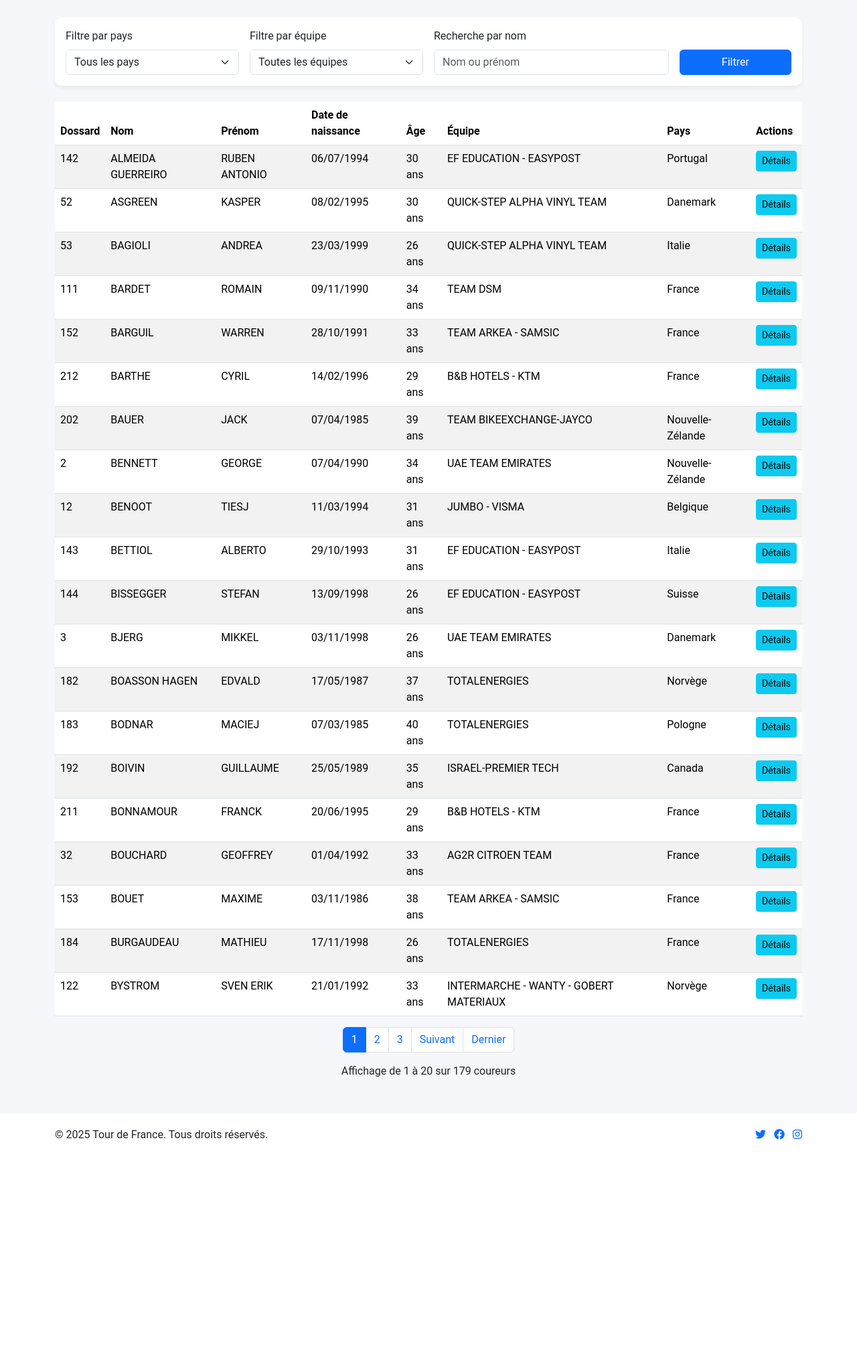
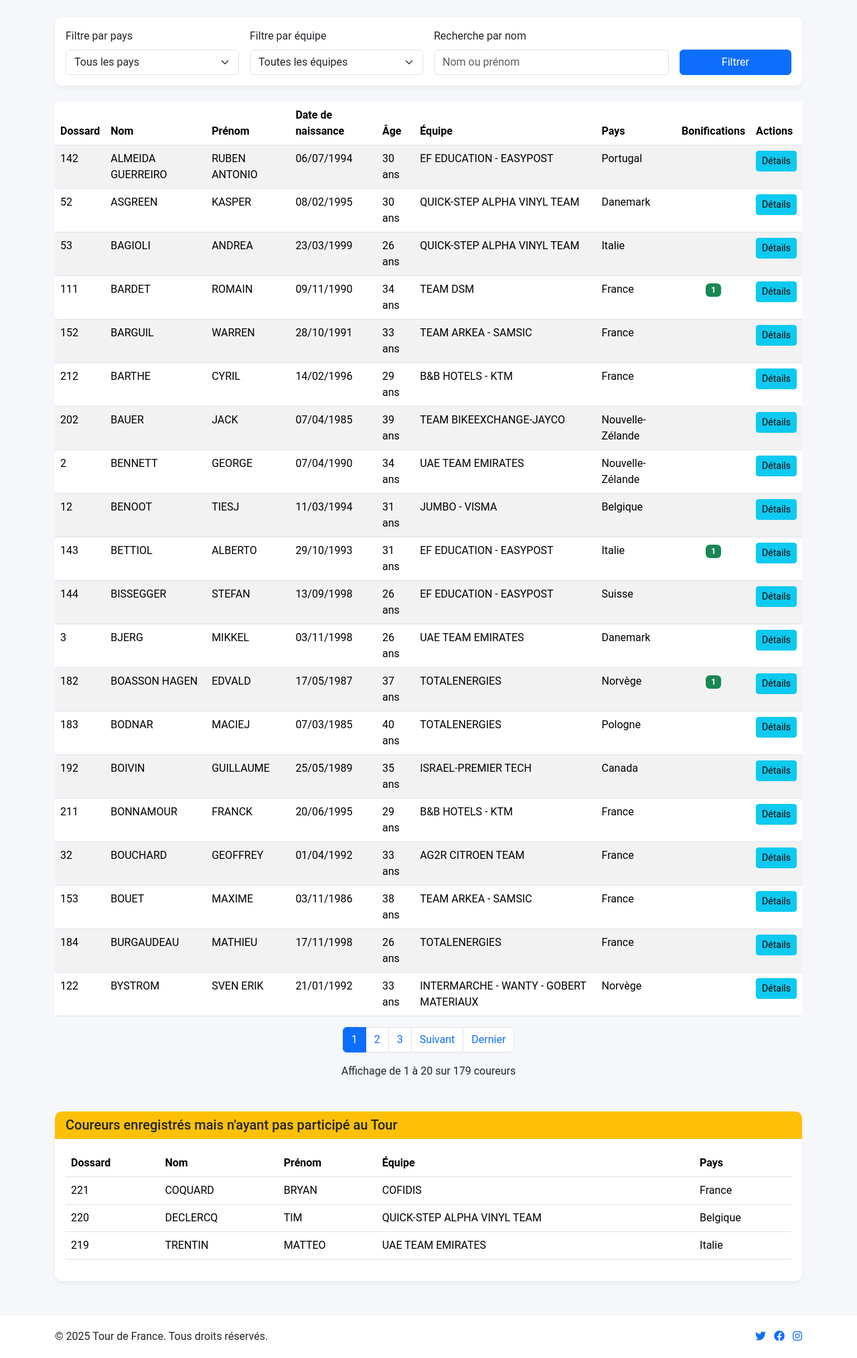
Before and after one commit to adriencre/prj-bdd, a PHP site: page /Coureur.php in a window 1280 px wide. Shown: the part 176-2203 px from the top of the page at 67% size. Before the commit the page ends 1877 px from the top, so only its background shows below. Run offline with PHP 8.4, Linux system fonts and the light colour scheme; data comes from the database, SQL or seed files in the repository.

Commit message:
Quels sont les coureurs qui sont enregistrés dans la base mais qui n’ont pas participé au tour

```diff
--- a/Coureur.php
+++ b/Coureur.php
@@ -54,16 +54,18 @@
 $total_pages = ceil($total_coureurs / $coureurs_par_page);
 
 // Requête pour récupérer les coureurs avec pagination
-$sql_coureurs = "SELECT c.numDossard, c.nom, c.prenom, c.DN, e.nomEquipe, p.nomPays
+$sql_coureurs = "SELECT c.numDossard, c.nom, c.prenom, c.DN, e.nomEquipe, p.nomPays,
+                COUNT(DISTINCT b.idBonification) as nb_bonifications
                 FROM Coureur c
                 LEFT JOIN Equipe e ON c.numEquipe = e.numEquipe
-                LEFT JOIN Pays p ON c.codePays = p.codePays";
+                LEFT JOIN Pays p ON c.codePays = p.codePays
+                LEFT JOIN Bonification b ON c.numDossard = b.numDossard";
 
 if (!empty($sql_conditions)) {
     $sql_coureurs .= " WHERE " . implode(" AND ", $sql_conditions);
 }
 
-$sql_coureurs .= " ORDER BY c.nom, c.prenom LIMIT ?, ?";
+$sql_coureurs .= " GROUP BY c.numDossard, c.nom, c.prenom, c.DN, e.nomEquipe, p.nomPays ORDER BY c.nom, c.prenom LIMIT ?, ?";
 
 // Ajouter les paramètres de pagination
 $sql_params[] = $offset;
@@ -140,6 +142,7 @@
                     <th>Âge</th>
                     <th>Équipe</th>
                     <th>Pays</th>
+                    <th>Bonifications</th>
                     <th>Actions</th>
                 </tr>
             </thead>
@@ -160,6 +163,13 @@
                     <td><?php echo $age; ?> ans</td>
                     <td><?php echo $coureur['nomEquipe']; ?></td>
                     <td><?php echo $coureur['nomPays']; ?></td>
+                    <td class="text-center">
+                        <?php if ($coureur['nb_bonifications'] == 0): ?>
+                            <i class="bi bi-x-circle-fill text-danger" style="font-size: 1.2em;"></i>
+                        <?php else: ?>
+                            <span class="badge bg-success"><?php echo $coureur['nb_bonifications']; ?></span>
+                        <?php endif; ?>
+                    </td>
                     <td>
                         <a href="Coureur_detail.php?id=<?php echo $coureur['numDossard']; ?>" class="btn btn-sm btn-info">Détails</a>
                     </td>
@@ -214,6 +224,44 @@
     <div class="mt-3 text-center">
         <p>Affichage de <?php echo min(($offset + 1), $total_coureurs); ?> à <?php echo min(($offset + $coureurs_par_page), $total_coureurs); ?> sur <?php echo $total_coureurs; ?> coureurs</p>
     </div>
+
+    <!-- Section des coureurs non participants -->
+    <div class="card mt-5">
+        <div class="card-header bg-warning text-dark">
+            <h5 class="mb-0">Coureurs enregistrés mais n'ayant pas participé au Tour</h5>
+        </div>
+        <div class="card-body">
+            <?php
+            $sql_non_participants = "SELECT c.numDossard, c.nom, c.prenom, e.nomEquipe, p.nomPays
+            FROM Coureur c
+            LEFT JOIN Equipe e ON c.numEquipe = e.numEquipe
+            LEFT JOIN Pays p ON c.codePays = p.codePays
+            LEFT JOIN Performance perf ON c.numDossard = perf.numDossard
+            WHERE perf.numEtape IS NULL
+            ORDER BY c.nom, c.prenom";
+
+            $result_non_participants = $conn->query($sql_non_participants);
+            if ($result_non_participants->num_rows > 0) {
+                echo '<div class="table-responsive">';
+                echo '<table class="table table-hover">';
+                echo '<thead><tr><th>Dossard</th><th>Nom</th><th>Prénom</th><th>Équipe</th><th>Pays</th></tr></thead>';
+                echo '<tbody>';
+                while($coureur = $result_non_participants->fetch_assoc()) {
+                    echo '<tr>';
+                    echo '<td>' . $coureur['numDossard'] . '</td>';
+                    echo '<td>' . $coureur['nom'] . '</td>';
+                    echo '<td>' . $coureur['prenom'] . '</td>';
+                    echo '<td>' . $coureur['nomEquipe'] . '</td>';
+                    echo '<td>' . $coureur['nomPays'] . '</td>';
+                    echo '</tr>';
+                }
+                echo '</tbody></table></div>';
+            } else {
+                echo '<p class="text-muted">Tous les coureurs enregistrés ont participé au Tour.</p>';
+            }
+            ?>
+        </div>
+    </div>
 </div>
 
 <?php
```
